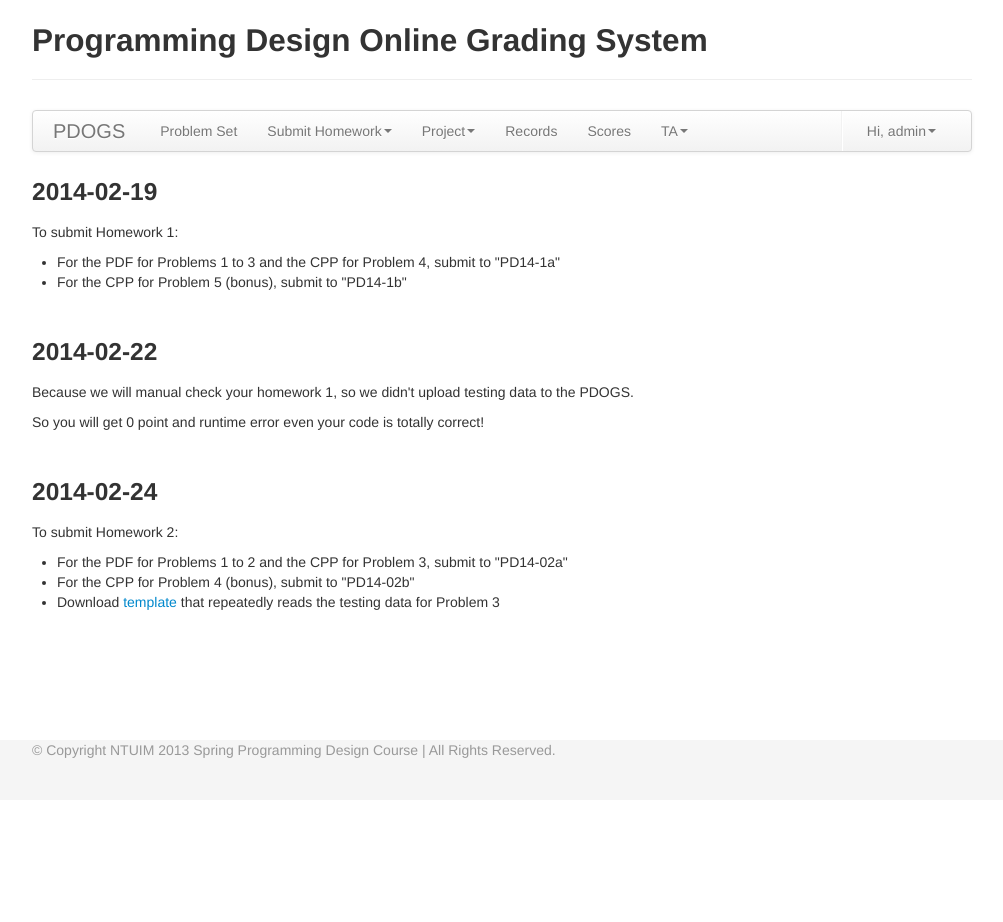
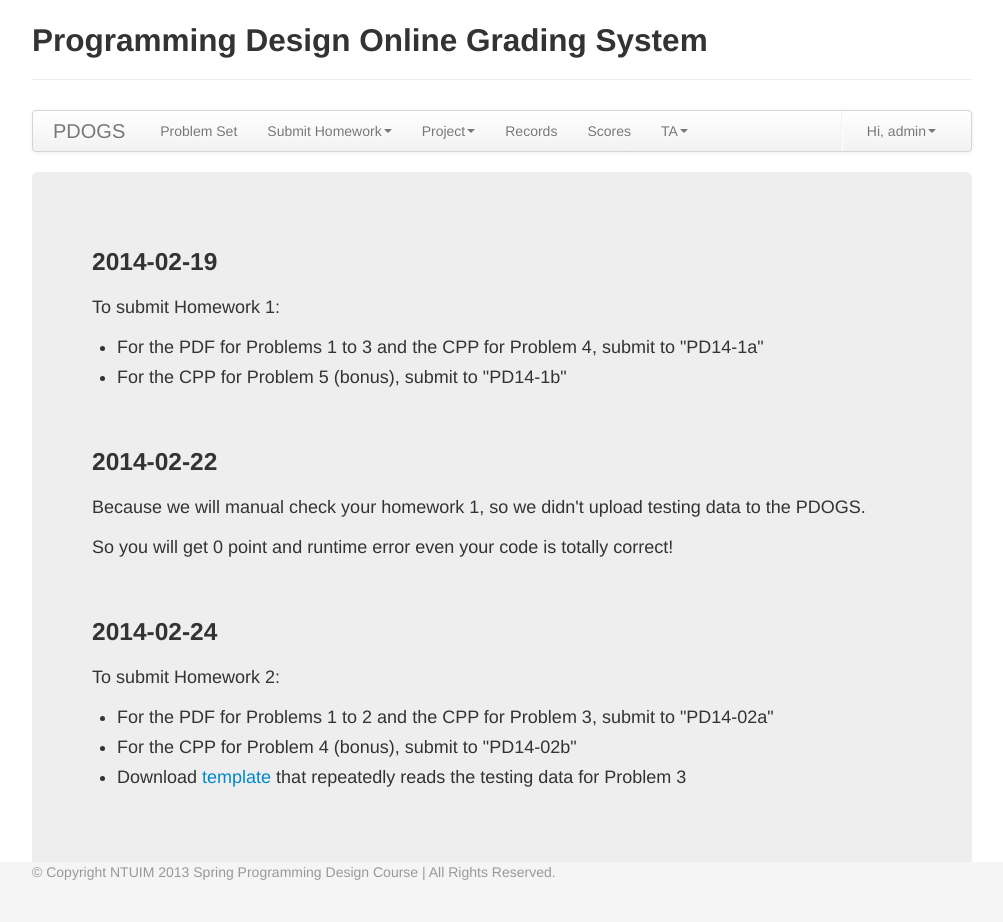
Before and after one commit to ntu-imsa/PD3, a PHP site: page /index.php in a window 1280 px wide. Shown: the whole page, without its empty margins (138-1141 px from the left). Before the commit the page ends 758 px from the top, so only its background shows below. Run offline with PHP 8.4, Linux system fonts and the light colour scheme; a user stored in the database is signed in; data comes from the database, SQL or seed files in the repository; data that the repository does not hold is empty; a stand-in replaces the project's code that opens the database connection; some libraries are stand-ins or nearby versions; some web fonts are replaced.

Commit message:
Fix style

```diff
--- a/index.php
+++ b/index.php
@@ -226,6 +226,7 @@
 
 							<!-- 使用ajax刷新 將所有各功能頁面更新於此div區塊 -->
 							<div id="main-content">
+								<div class="hero-unit upload_section">
 								<?php
 
 									// 從資料庫取得公告
@@ -239,6 +240,7 @@
 									}
 
 								?>
+								</div>
 							</div>
 						</div>
 					</div>
```
